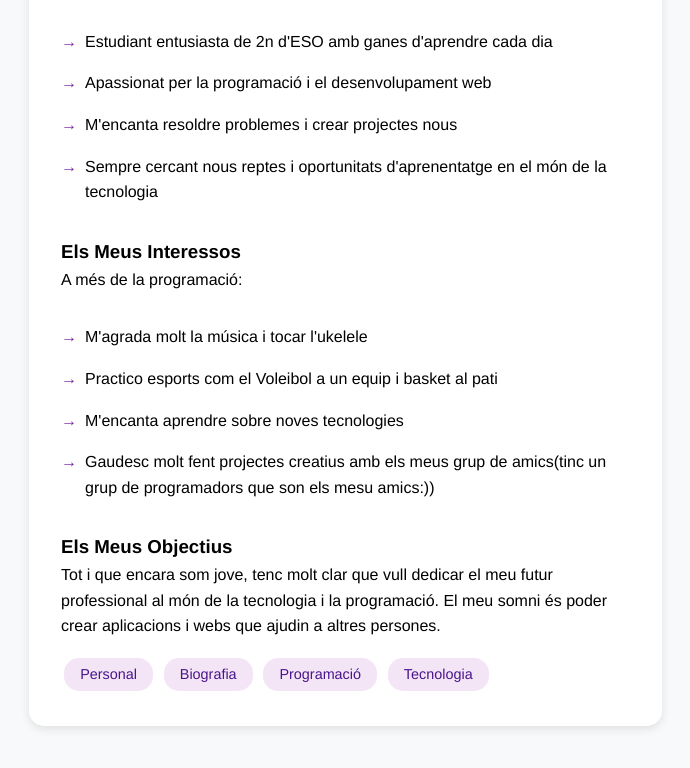
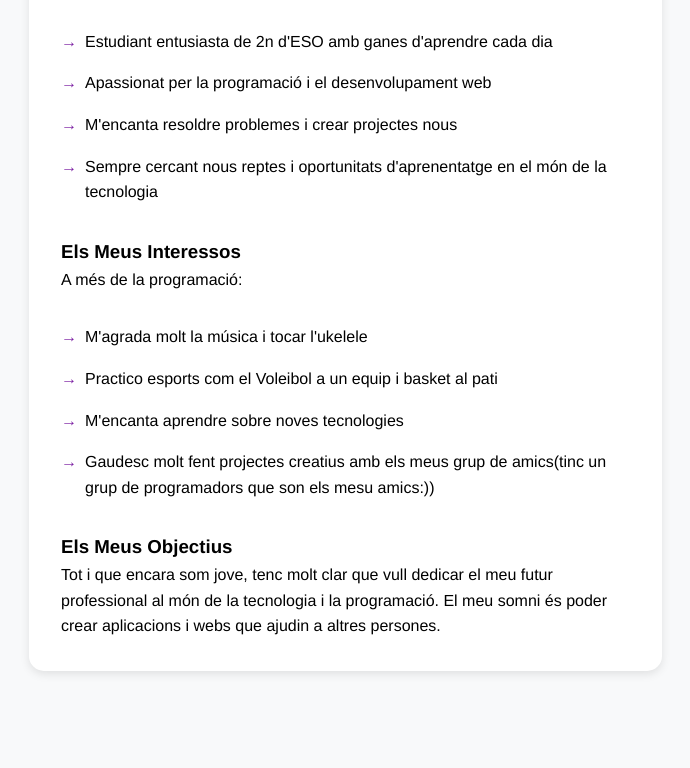
Before and after one commit to AleixDev2020/MY-BLOG, a plain HTML site: page sobre-mi.html in a window 1280 px wide. Shown: the part 775-1543 px from the top of the page, without its empty margins (143-833 px from the left). After the commit the page ends 1510 px from the top, so only its background shows below. Drawn offline with Linux system fonts and the light colour scheme.

Commit message:
Update sobre-mi.html

```diff
--- a/sobre-mi.html
+++ b/sobre-mi.html
@@ -249,12 +249,6 @@
                 <h3>Els Meus Objectius</h3>
                 <p>Tot i que encara som jove, tenc molt clar que vull dedicar el meu futur professional al món de la tecnologia i la programació. El meu somni és poder crear aplicacions i webs que ajudin a altres persones.</p>
 
-                <div class="categories">
-                    <span class="category-tag">Personal</span>
-                    <span class="category-tag">Biografia</span>
-                    <span class="category-tag">Programació</span>
-                    <span class="category-tag">Tecnologia</span>
-                </div>
             </article>
         </main>
 
```
